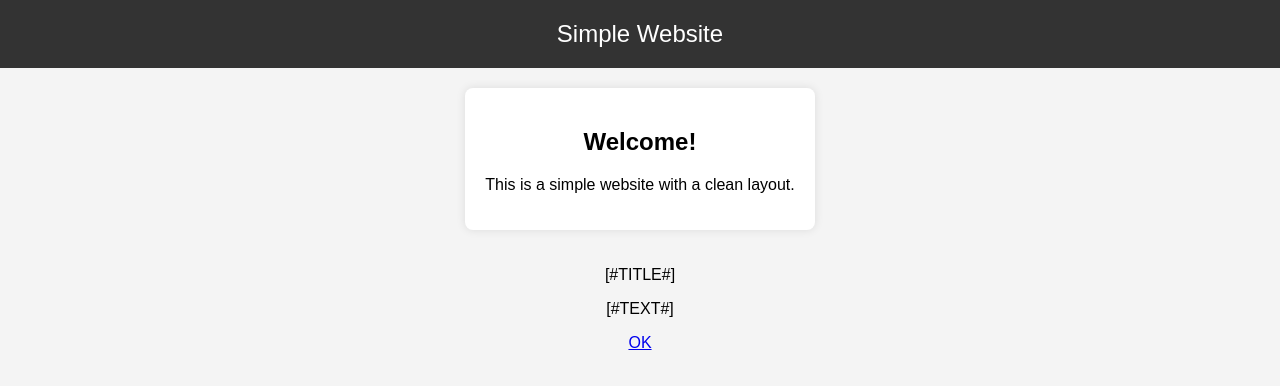
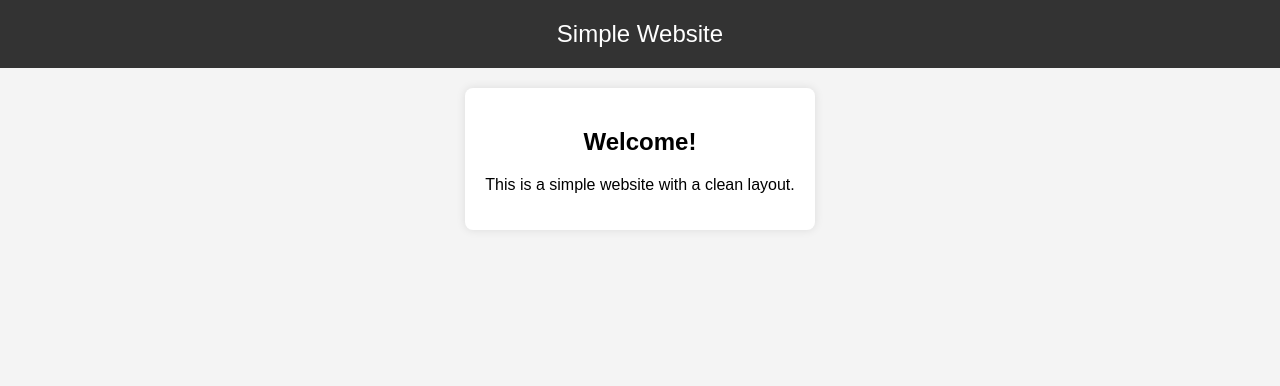
Before and after one commit to baranirajendran/baranirajendran.github.io, a plain HTML site: page index.html in a window 1280 px wide. Drawn offline with Linux system fonts and the light colour scheme.

Commit message:
Update index.html
I have added the latest cookiebot

```diff
--- a/index.html
+++ b/index.html
@@ -4,7 +4,7 @@
     <meta charset="UTF-8">
     <meta name="viewport" content="width=device-width, initial-scale=1.0">
     <title>Simple Website</title>
-    <script id="Cookiebot" src="https://consent.cookiebot.com/uc.js" data-cbid="a65b1170-96f7-475a-81c6-2ccf102ffdb9" data-blockingmode="auto" type="text/javascript"></script>
+    <script id="Cookiebot" src="https://consent.cookiebot.com/uc.js" data-cbid="59be740c-7927-4ae7-b64b-2efcbee43686" data-blockingmode="auto" type="text/javascript"></script>
     <style>
         body {
             font-family: Arial, sans-serif;
@@ -35,15 +35,5 @@
         <h2>Welcome!</h2>
         <p>This is a simple website with a clean layout.</p>
     </div>
-    <div id="cookiebanner" lang="[#LANGUAGE#]" dir="[#TEXTDIRECTION#]" ng-non-bindable>
-        <div id="c-left">
-          <p class="c-header">[#TITLE#]</p>
-          <p class="c-message">[#TEXT#]</p>
-        </div>
-        <div id="c-right">
-          <a href="javascript:void(0)" onclick="Cookiebot.dialog.submitConsent()" class="c-button">OK</a>
-        </div>
-        <div style="clear:both"></div>
-      </div>
 </body>
 </html>
```
